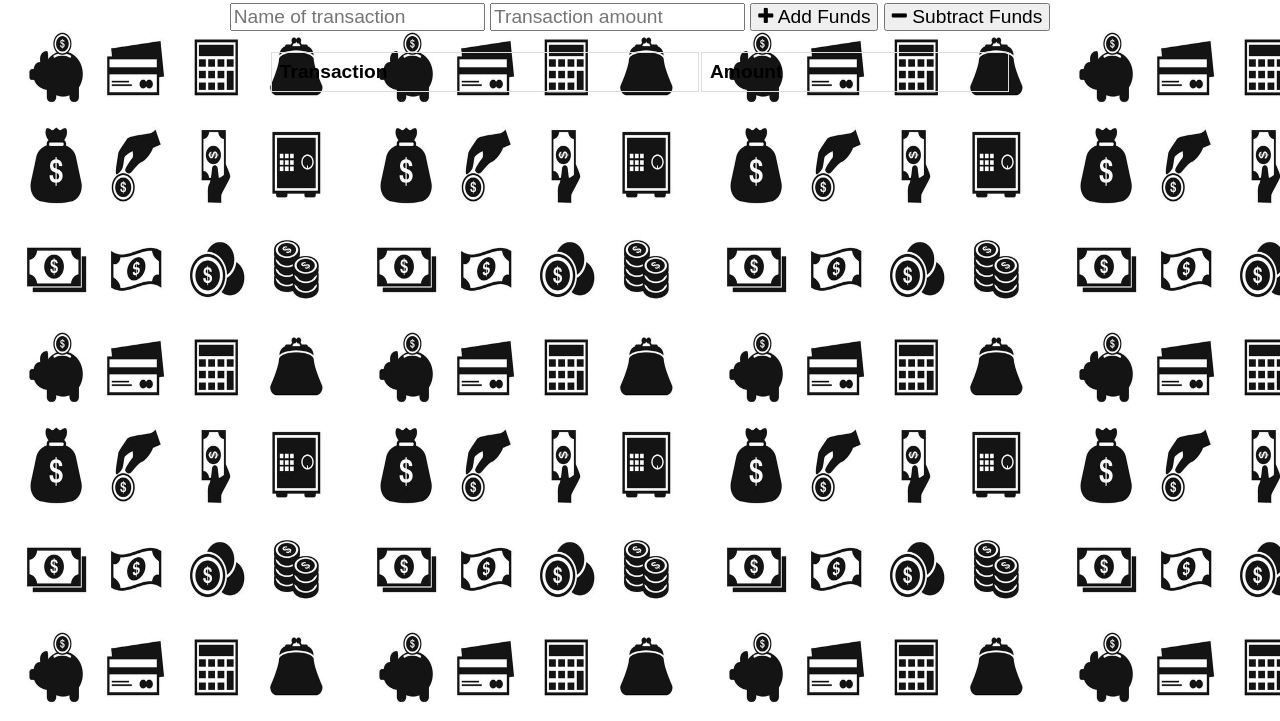
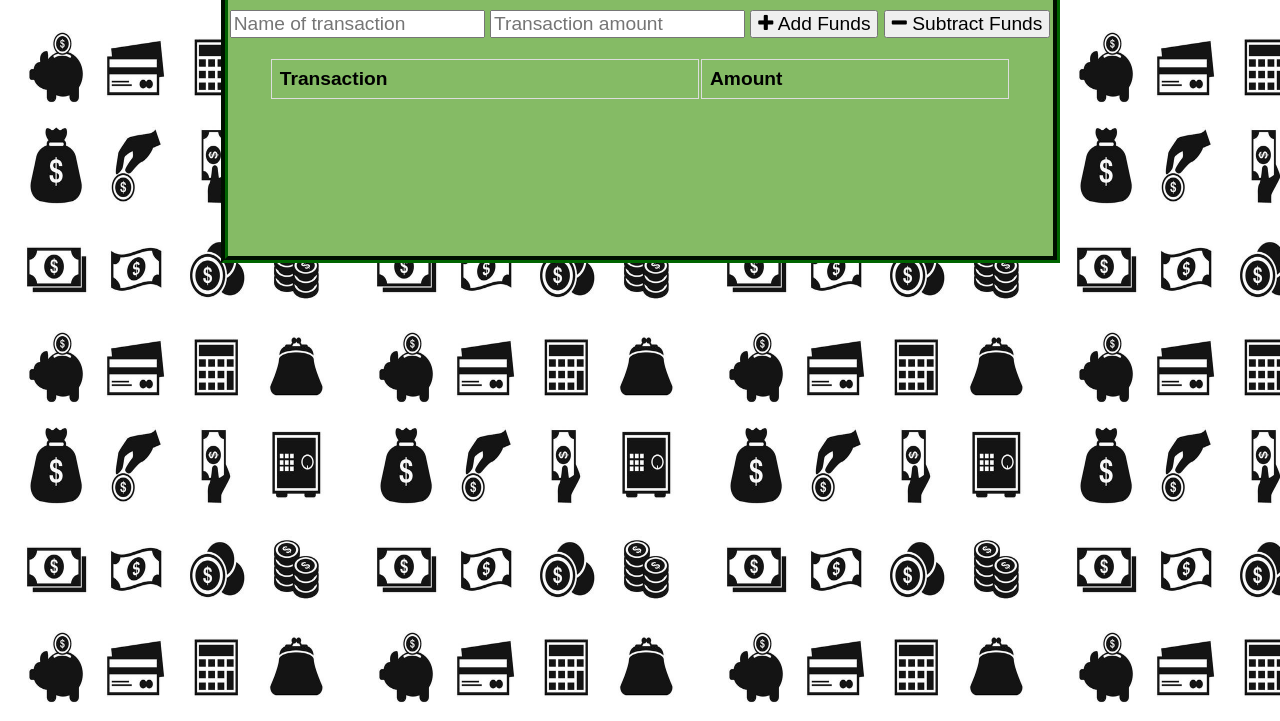
Before and after one commit to Shelrothman/budget.optimizer, a website: page public/index.html in a window 1280 px wide. Shown: the part 79-800 px from the top of the page. Drawn offline with nearby package versions, Linux system fonts and the light colour scheme; no server answers.

Commit message:
styling page

```diff
--- a/public/index.html
+++ b/public/index.html
@@ -13,7 +13,7 @@
   <title>Budget Tracker</title>
 </head>
 <body>
-  <div class="wrapper">
+  <div class="wrapper middle">
     <div class="total">
       <div class="total">Your total is: $<span id="total">0</span></div>
     </div>
--- a/public/styles.css
+++ b/public/styles.css
@@ -9,6 +9,13 @@ body {
 button, input {
   font-size: 100%;
   font-family: Arial;
+}
+
+.middle {
+  background-color: #85BB65;
+  border-color: darkgreen;
+  border-style: groove;
+  border-width: 7px;
 }
 
 table {
```
